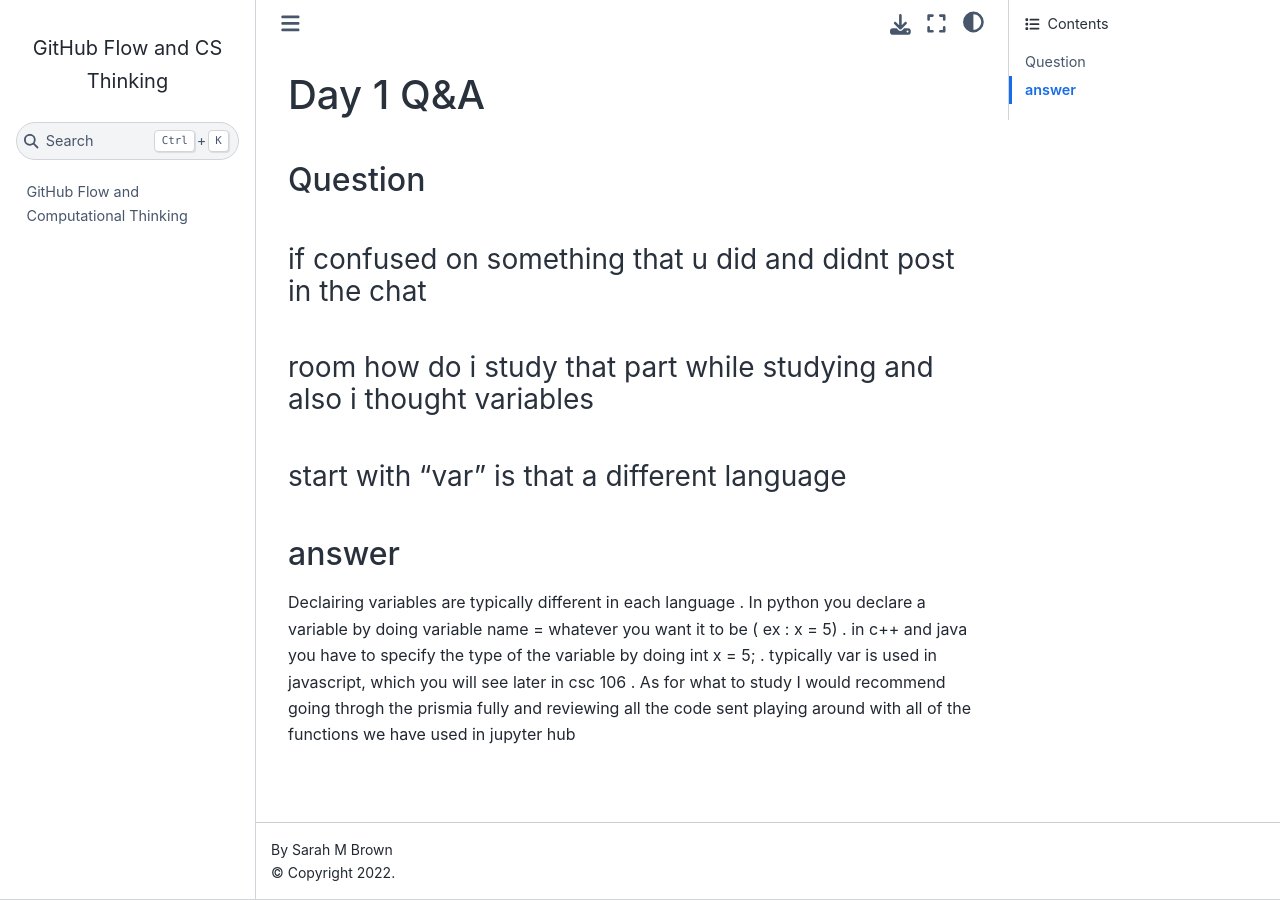
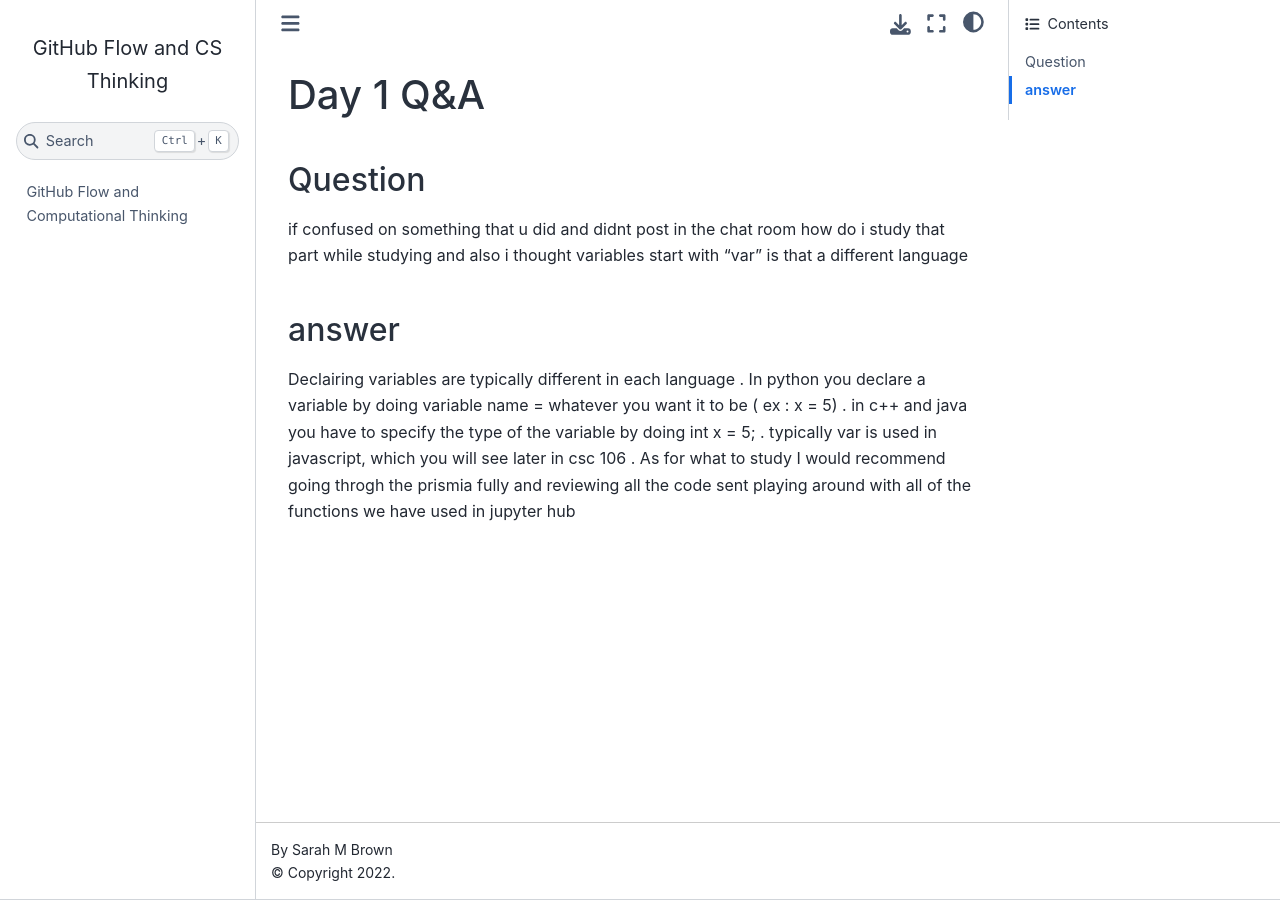
Before and after one commit to csctd/ssp23, a Jupyter Book: the page built from qa/day3.md, in a window 1280 px wide. Built offline with Jupyter Book 1.0.4 settings and Sphinx 7.4.7 and the Sphinx Book theme 1.1.4, drawn with Linux system fonts in a browser that asks for light colours; pages that are not in the unit, such as notebooks, are missing from menus.

Commit message:
Update day3.md

```diff
--- a/qa/day3.md
+++ b/qa/day3.md
@@ -2,9 +2,9 @@
 
 ## Question
 
-### if confused on something that u did and didnt post in the chat
-### room how do i study that part while studying and also i thought variables
-### start with "var" is that a different language
+if confused on something that u did and didnt post in the chat
+room how do i study that part while studying and also i thought variables
+start with "var" is that a different language
 
 ## answer
 
```
